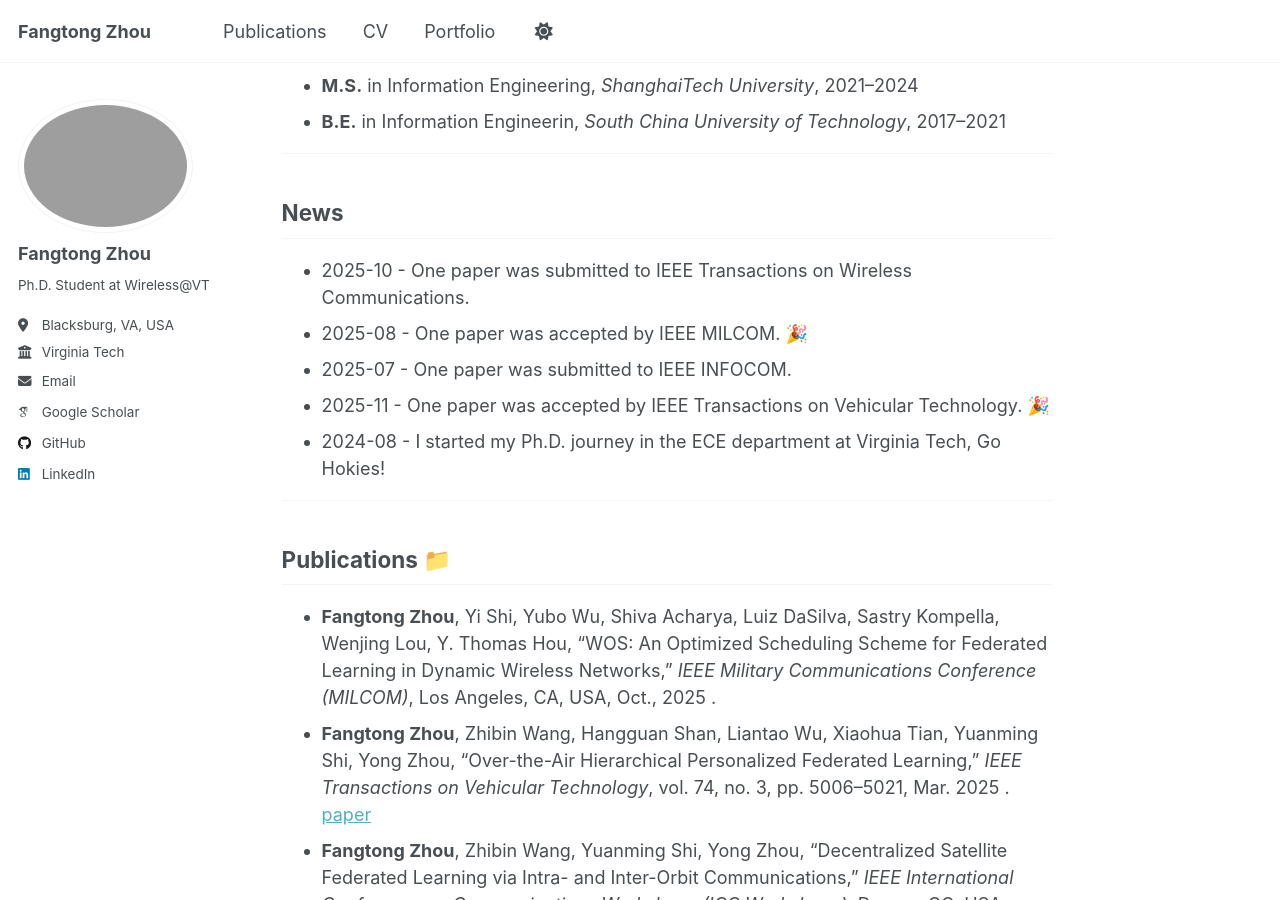
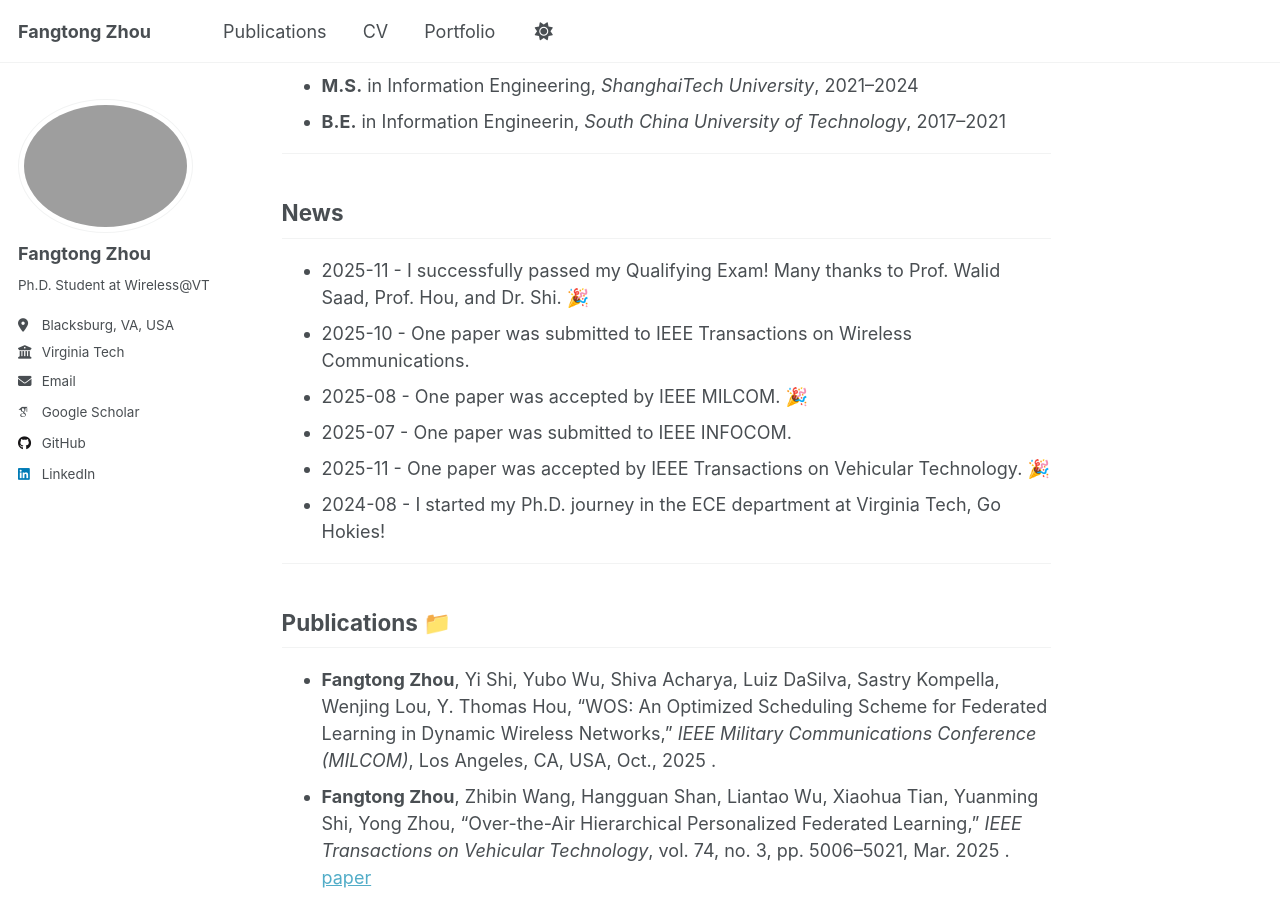
Before and after one commit to frontop137/frontop137.github.io, a Jekyll site: the page built from index.md, in a window 1280 px wide and 900 px high, scrolled down 516 px. Built offline with Jekyll 4.4.1, drawn with Linux system fonts in a browser that asks for light colours; emoji names are drawn with the system emoji font; some web fonts are replaced; a script that is not in the unit is left out; our own code applies the rules of GitHub Pages for plain Markdown files.

Commit message:
Add news about passing Qualifying Exam

```diff
--- a/index.md
+++ b/index.md
@@ -21,6 +21,7 @@ My research focuses on wireless federated learning.
 ---
 
 ## News {#news}
+- 2025-11 - I successfully passed my Qualifying Exam! Many thanks to Prof. Walid Saad, Prof. Hou, and Dr. Shi. :tada:
 - 2025-10 - One paper was submitted to IEEE Transactions on Wireless Communications.
 - 2025-08 - One paper was accepted by IEEE MILCOM. :tada:
 - 2025-07 - One paper was submitted to IEEE INFOCOM.
```
